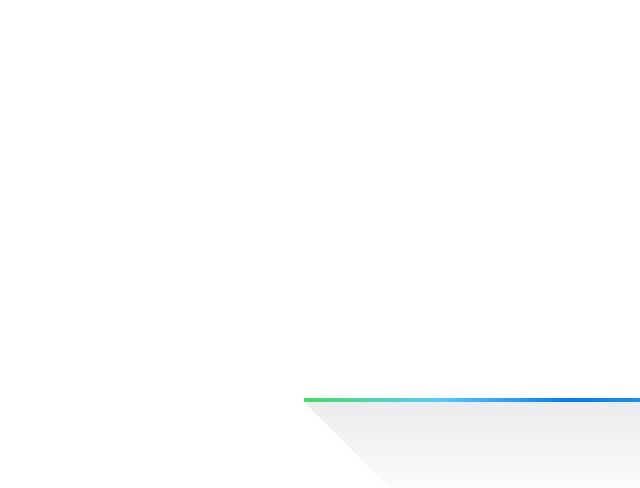
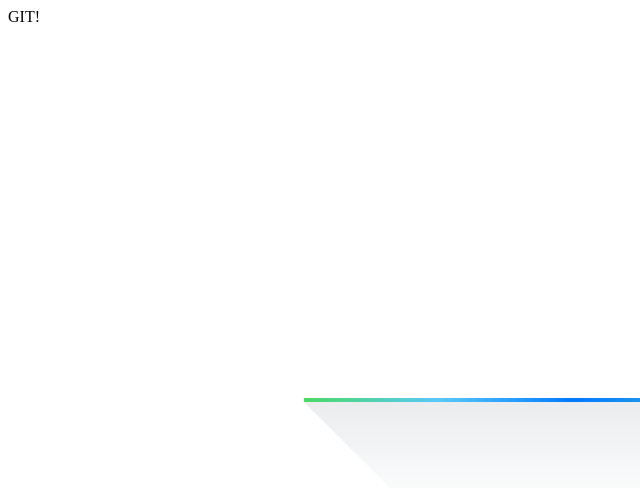
Before and after one commit to marvin-marvin/marvin-marvin.github.io, a plain HTML site: page index.html in a window 1280 px wide. Shown: the full height of the page, 0-640 px from the left. Drawn offline with Linux system fonts and the light colour scheme.

Commit message:
Update index.html

```diff
--- a/index.html
+++ b/index.html
@@ -130,6 +130,7 @@
 
 	</head>
 	<body>
+        GIT!
 		<div class="progress-container">
 			<div class="progress">
 				<div class="progress-bar">
```
